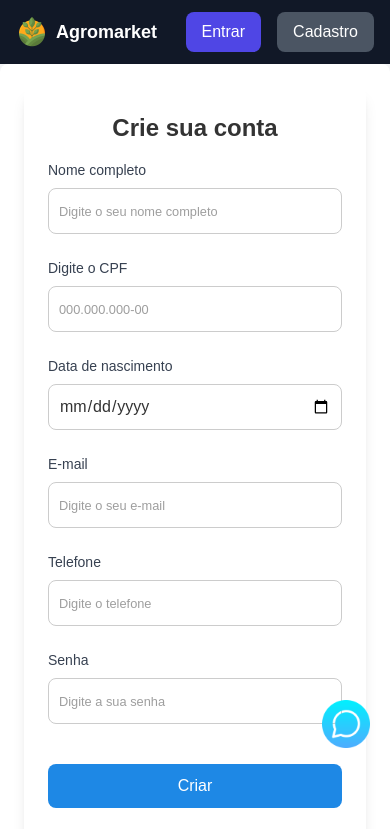
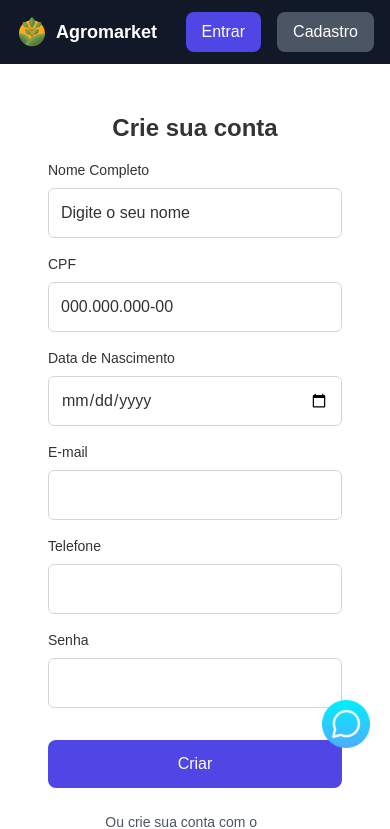
Before and after one commit to RaphaLMP/FIAP_AgroMKT, a React (Vite) app in the folder agro-market-react/: page /cadastro in a window 390 px wide. Shown: the top 829 px of the page. Built offline with nearby package versions, Linux system fonts and the light colour scheme.

Commit message:
Criei um componente de input e mexi na responsividade das páginas login e cadastro

```diff
--- /dev/null
+++ b/agro-market-react/src/components/input.jsx
@@ -0,0 +1,15 @@
+const Input = ({ labelInput, placeholderText, inputType }) => {
+    return (
+        <div className="mb-4">
+            <label htmlFor="cpf" className="block text-sm">{labelInput}</label>
+            <input
+                id="cpf"
+                type={inputType}
+                placeholder={placeholderText}
+                className="w-full p-3 mt-2 border border-gray-300 rounded-md focus:outline-none focus:ring-2 focus:ring-indigo-600"
+            />
+        </div>
+    )
+}
+
+export default Input;
--- a/agro-market-react/src/pages/Site/cadastro.jsx
+++ b/agro-market-react/src/pages/Site/cadastro.jsx
@@ -1,83 +1,28 @@
 import React from "react";
-import '../../styles/app.css'; // Caminho correto para o arquivo
+import Input from "../../components/input";
 
 
 const Cadastro = () => {
   return (
-    <div className="flex items justify-center min-h-screen bg-gray-100">
-      <div className="flex items-center justify-center bg-white w-full lg:w-1/2 xl:w-1/3 p-6 rounded-lg shadow-md">
-      <form id="forms" className="flex flex-col w-full md:w-8/12 lg:w-7/12 xl:w-10/12 mx-auto p-6 bg-white rounded-lg shadow-lg">
+    <div className="flex items-center justify-center w-full">
+      <div className="flex items-center justify-center w-full sm:w-5/6 md:w-2/3 xl:w-1/3 p-6">
+        <form className="flex flex-col w-full xl:w-10/12 mx-auto  p-6 rounded-lg">
           <h3 className="text-center text-2xl font-semibold mb-4">Crie sua conta</h3>
 
-      <div className="mb-1">
-        <label htmlFor="nome" className="block text-sm font-medium text-gray-700">Nome completo</label>
-        <input
-          id="nome"
-          type="text"
-          placeholder="Digite o seu nome completo"
-          className="form-control py-3 px-4 border border-gray-300 rounded-lg mt-2 w-full"
-        />
-      </div>
-
-      <div className="mb-1">
-        <label htmlFor="cpf" className="block text-sm font-medium text-gray-700">Digite o CPF</label>
-        <input
-          required
-          id="cpf"
-          placeholder="000.000.000-00"
-          className="form-control py-3 px-4 border border-gray-300 rounded-lg mt-2 w-full"
-        />
-      </div>
-
-      <div className="mb-1">
-        <label htmlFor="data" className="block text-sm font-medium text-gray-700">Data de nascimento</label>
-        <input
-          required
-          type="date"
-          id="data"
-          className="form-control py-3 px-4 border border-gray-300 rounded-lg mt-2 w-full"
-        />
-      </div>
-
-      <div className="mb-1">
-        <label htmlFor="email" className="block text-sm font-medium text-gray-700">E-mail</label>
-        <input
-          required
-          id="email"
-          type="email"
-          placeholder="Digite o seu e-mail"
-          className="form-control py-3 px-4 border border-gray-300 rounded-lg mt-2 w-full"
-        />
-      </div>
-
-      <div className="mb-1">
-        <label htmlFor="telefone" className="block text-sm font-medium text-gray-700">Telefone</label>
-        <input
-          required
-          id="telefone"
-          type="tel"
-          placeholder="Digite o telefone"
-          className="form-control py-3 px-4 border border-gray-300 rounded-lg mt-2 w-full"
-        />
-      </div>
-
-      <div className="mb-1">
-        <label htmlFor="senha" className="block text-sm font-medium text-gray-700">Senha</label>
-        <input
-          required
-          id="senha"
-          type="password"
-          placeholder="Digite a sua senha"
-          className="form-control py-3 px-4 border border-gray-300 rounded-lg mt-2 w-full"
-        />
-      </div>
+          <Input inputType={"text"} labelInput={"Nome Completo"} placeholderText={"Digite o seu nome"} />
+          <Input inputType={"text"} labelInput={"CPF"} placeholderText={"000.000.000-00"} />
+          <Input inputType={"date"} labelInput={"Data de Nascimento"} />
+          <Input inputType={"email"} labelInput={"E-mail"} />
+          <Input inputType={"tel"} labelInput={"Telefone"} />
+          <Input inputType={"password"} labelInput={"Senha"} />
 
           <button
-        type="submit"
-        className="bg-blue-600 text-white py-3 px-4 rounded-lg mt-4 w-full"
+            href="tela_usuario"
+            className="w-full bg-indigo-600 text-white p-3 rounded-lg mt-4 hover:bg-indigo-700 text-center"
           >
             Criar
           </button>
+
 
           <div className="flex items-center justify-between mt-6">
             <div className="border w-16"></div>
--- a/agro-market-react/src/pages/Site/login.jsx
+++ b/agro-market-react/src/pages/Site/login.jsx
@@ -1,59 +1,40 @@
 import React from "react";
+import Input from "../../components/input"
 
 const Login = () => {
   return (
     <div className="flex items-center justify-center h-screen w-full">
-
-      <div className="flex items-center justify-center bg-white w-full md:w-1/2 xl:w-1/3 p-6">
-      <form className="flex flex-col w-10/12 md:w-1/2 xl:w-10/12 mx-auto bg-white p-6 rounded-lg shadow-lg">
+      <div className="flex items-center justify-center bg-white w-full sm:w-5/6 md:w-2/3 xl:w-1/3 p-6">
+        <form className="flex flex-col w-full xl:w-10/12 mx-auto bg-white p-6 rounded-lg">
           <div className="p-4">
             <h3 className="text-2xl font-semibold text-center">Entre na sua conta</h3>
           </div>
+         <Input labelInput={"Digite o CPF"} placeholderText={"000.000.000-00"}/>
+         <Input labelInput={"Digite a senha"} placeholderText={"*********"}/>
 
-      <div className="mb-4">
-        <label htmlFor="cpf" className="block text-sm font-medium">CPF</label>
-        <input
-          id="cpf"
-          type="text"
-          placeholder="Digite o CPF"
-          className="w-full p-3 mt-2 border border-gray-300 rounded-md focus:outline-none focus:ring-2 focus:ring-indigo-600"
-        />
-        <p>test</p>
+          <div className="flex justify-end">
+            <p><a className="text-sm" href="#">Esqueci minha senha</a></p>
           </div>
 
-      <div className="mb-4">
-        <label htmlFor="senha" className="block text-sm font-medium">Senha</label>
-        <input
-          id="senha"
-          type="password"
-          placeholder="Digite a senha"
-          className="w-full p-3 mt-2 border border-gray-300 rounded-md focus:outline-none focus:ring-2 focus:ring-indigo-600"
-        />
-      </div>
-
-      <div className="flex justify-end text-xs">
-        <p><a href="#">Esqueci minha senha</a></p>
-      </div>
-
-      <a
+          <button
             href="tela_usuario"
             className="w-full bg-indigo-600 text-white p-3 rounded-lg mt-4 hover:bg-indigo-700 text-center"
           >
             Login
-      </a>
+          </button>
 
-      <div className="flex items-center justify-between mt-6">
+          <div className="flex items-center text-center justify-between mt-6">
             <div className="border w-1/4"></div>
-        <p className="text-sm">Ou faça login com a sua conta Google</p>
+            <p className="text-sm">Entre com a sua conta Google</p>
             <div className="border w-1/4"></div>
           </div>
 
-      <div className="flex items-center justify-center border p-2 mt-4">
+          <a  href="https://accounts.google.com/v3/signin/identifier?continue=https%3A%2F%2Fmyaccount.google.com%3Futm_source%3Daccount-marketing-page%26utm_medium%3Dgo-to-account-button%26gar%3DWzEzMywiMjM2NzM2Il0%26sl%3Dtrue&ifkv=AXH0vVtgHsKN3Z2s5y8WXGt_KccStlbkmZUfw7dDN_j6z4cx-Dd2YOT-FH7Uyrz3K-s3hrxYfuaAkw&service=accountsettings&flowName=GlifWebSignIn&flowEntry=ServiceLogin&dsh=S137917034%3A1741910754376206" target="_blank" className="flex items-center justify-center border p-2 mt-4">
             <div className="flex items-center space-x-2">
               <img src="images/google.png" alt="Google" className="w-5 h-5" />
               <p className="text-sm text-gray-600">Google</p>
             </div>
-      </div>
+          </a>
 
           <div className="flex justify-center mt-6 text-xs">
             <p>Não tem uma conta? <a href="./cadastro" className="font-bold text-indigo-600">crie uma</a></p>
```
Lines whose indentation alone changed are shown as unchanged.
